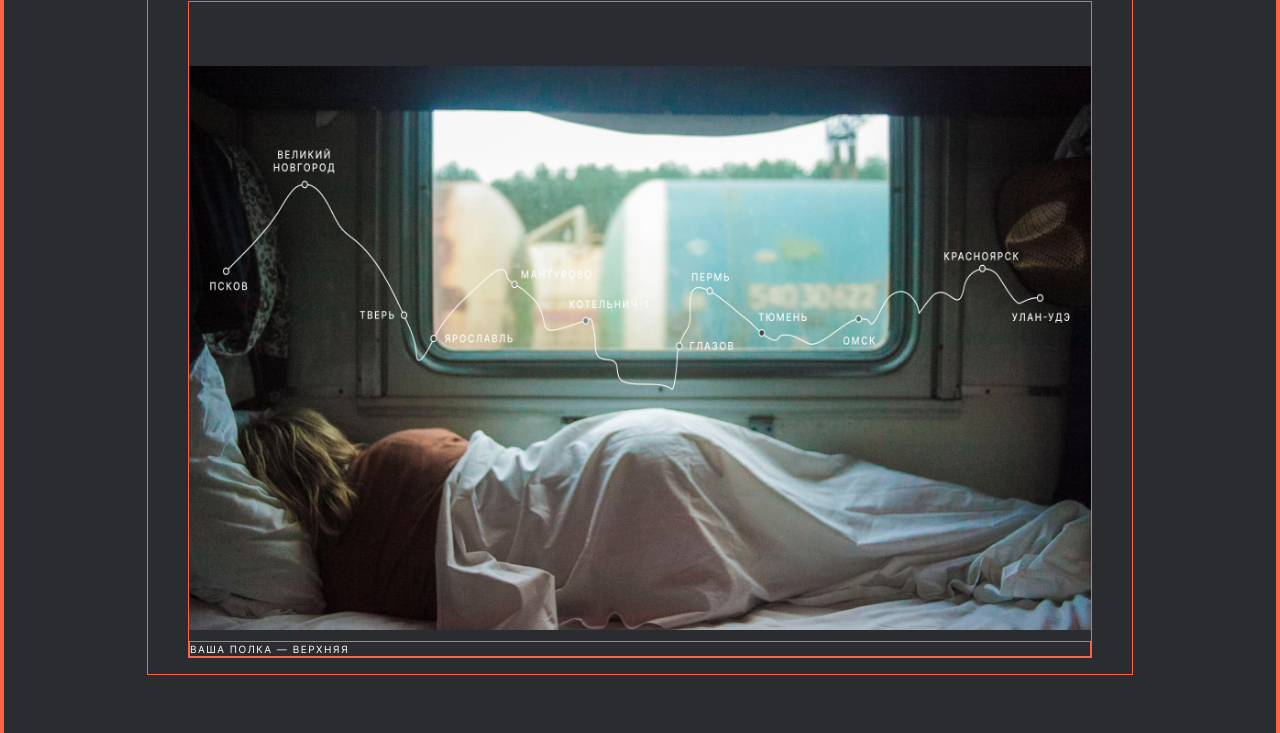
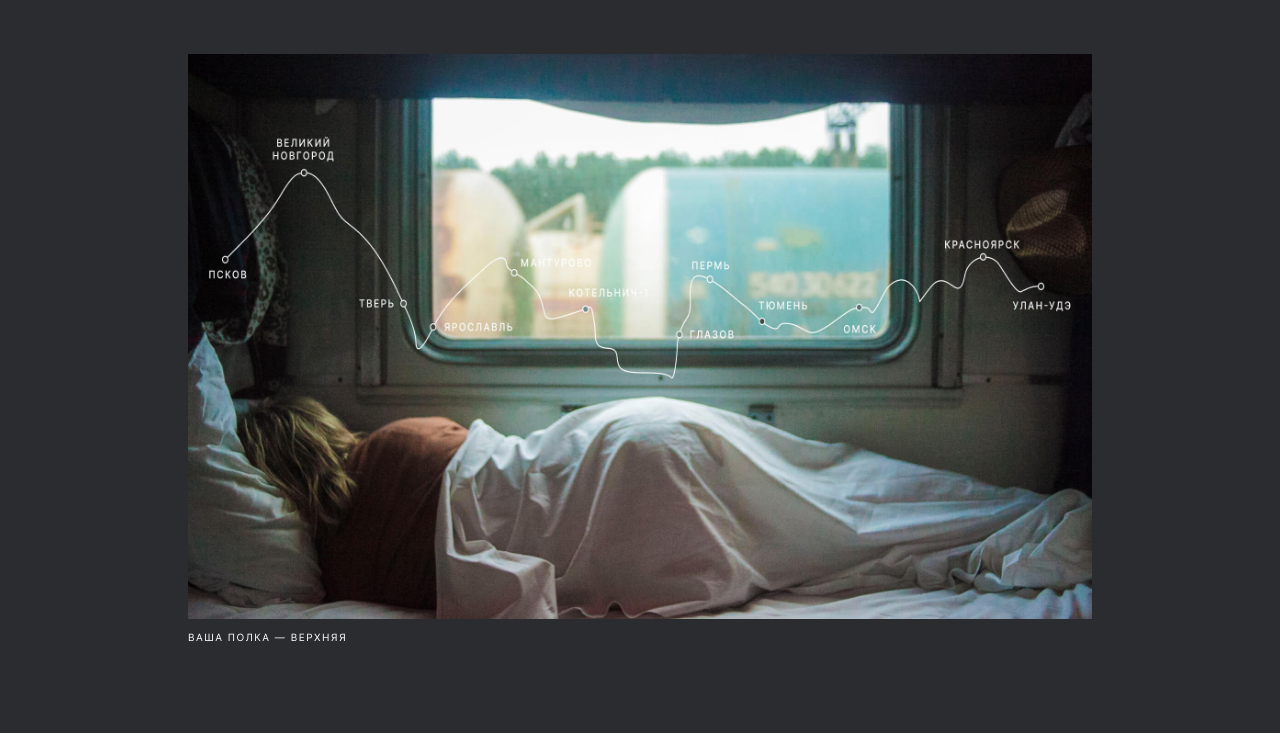
Before and after one commit to qaser/travel, a plain HTML site: page index.html in a window 1280 px wide. Shown: the part 466-1199 px from the top of the page. Drawn offline with Linux system fonts and the light colour scheme.

Commit message:
fix footer and cards

```diff
--- a/pages/index.css
+++ b/pages/index.css
@@ -48,9 +48,3 @@
 @import url(../blocks/footer/__item/footer__item.css);
 @import url(../blocks/footer/__link/footer__link.css);
 @import url(../blocks/footer/__copyright/footer__copyright.css);
-
-* {
-    border: 1px;
-    border-style: solid;
-    border-color: tomato;
-}
```
Also changed, not shown: blocks/cards/__title/cards__title.css (line endings or trailing spaces).
